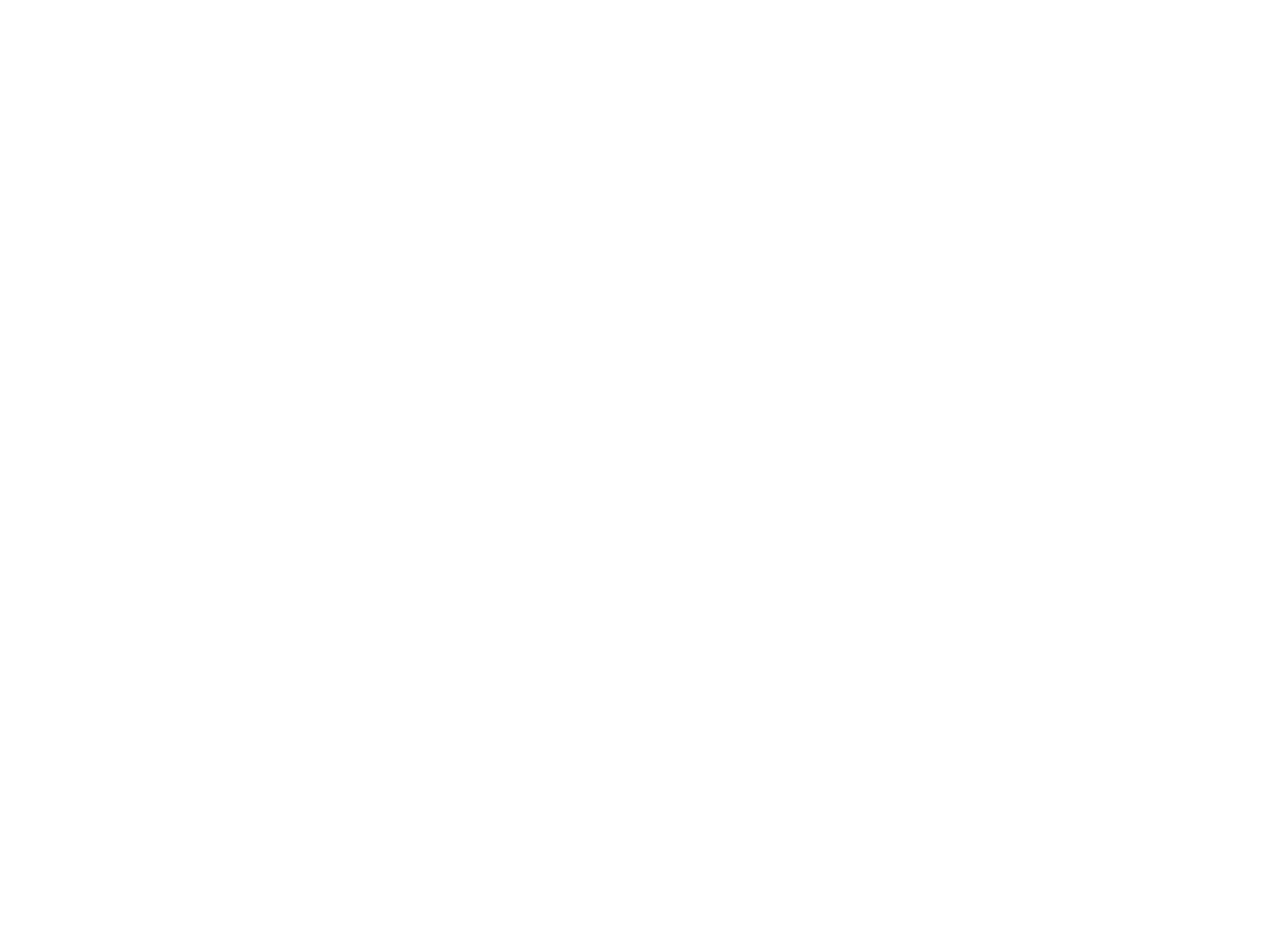
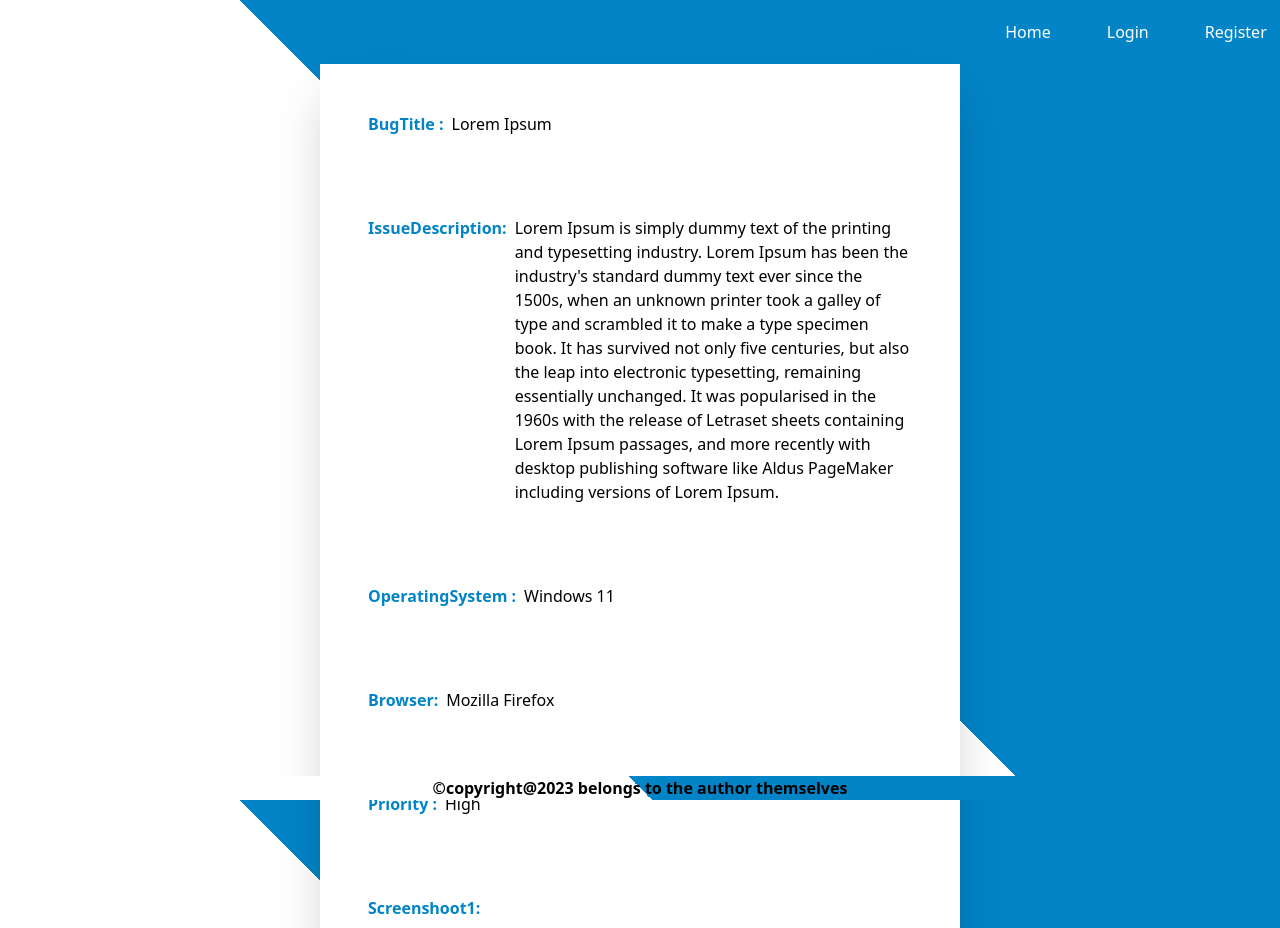
Before and after one commit to jenny-hub90/Bug-Report-Generator, a React (Create React App) app: page /Record in a window 1280 px wide. Before the commit this address had no page. Shown: the top 928 px of the page. Before the commit the page ends 800 px from the top, so only its background shows below. Built offline with nearby package versions, Linux system fonts and the light colour scheme.

Commit message:
completed adding single view for bug record

```diff
--- a/public/index.html
+++ b/public/index.html
@@ -2,7 +2,7 @@
 <html lang="en">
   <head>
     <meta charset="utf-8" />
-    <link rel="icon" href="%PUBLIC_URL%/favicon.ico" />
+    <link rel="icon" href="%PUBLIC_URL%/fav.ico" />
     <meta name="viewport" content="width=device-width, initial-scale=1" />
     <meta name="theme-color" content="#000000" />
     <meta
@@ -24,7 +24,7 @@
       work correctly both with client-side routing and a non-root public URL.
       Learn how to configure a non-root public URL by running `npm run build`.
     -->
-    <title>React App</title>
+    <title>Bug Report Generator</title>
   </head>
   <body>
     <noscript>You need to enable JavaScript to run this app.</noscript>
--- a/src/App.js
+++ b/src/App.js
@@ -6,6 +6,7 @@
 import Home from './components/Home';
 import BugForm from './components/BugForm';
 import BugRecords from './components/BugRecords';
+import BugRecord from './components/BugRecord';
 
 function App() {
   return (
@@ -16,6 +17,7 @@
         <Route path="/Register" element={<Register />} />
         <Route path="/BugForm" element={<BugForm />} />
         <Route path="/BugRecords" element={<BugRecords />} />
+        <Route path="/Record" element={<BugRecord />} />
       </Routes>
     </Router>
   );
--- a/src/components/BugForm.jsx
+++ b/src/components/BugForm.jsx
@@ -32,7 +32,7 @@
        }
         `}
       </style>
-    <nav className="fixed top-0 overflow-hidden flex justify-between items-center sm:justify-center space-x-4 p-3 z-9999">
+    <nav className="fixed top-0 overflow-hidden flex justify-between items-center sm:justify-center space-x-4 p-3">
         <div className="logo">
           <img src="./images/bug.png" alt="Logo" className="w-40 h-auto p-2" />
         </div>
--- /dev/null
+++ b/src/components/BugRecord.jsx
@@ -0,0 +1,131 @@
+import React from 'react'
+import { Link } from "react-router-dom";
+
+const BugRecord = () => {
+  return (
+    <div>
+    <style>
+    {`
+    html, body {
+      height: 100%;
+      margin: 0;
+      padding: 0;
+      background:linear-gradient(45deg, white 0 50%, #0284C7 50% 100%);
+    }
+    .image{
+      width:50%;
+      height:auto;
+      border-radius: 10px 50px 10px;
+      box-shadow: 5px 10px rgb(2,132,199);
+      margin: auto;
+    }
+    .logo {
+      margin-right: 60rem;
+    }
+    .Break{
+      display:flex;
+      flex-direction: column;
+    }
+    footer {
+      position: fixed;
+      left: 0;
+      bottom: 0;
+      width: 100%;
+      background:linear-gradient(45deg, white 0 50%, #0284C7 50% 100%);
+      text-align: center;
+      font-weight: 600;
+   }
+    `}
+  </style>
+
+    <nav className="flex justify-between items-center sm:justify-center space-x-4 p-3">
+    <div className="logo">
+      <img src="./images/bug.png" alt="Logo" className="w-40 h-auto p-2" />
+    </div>
+      <div className="flex space-x-8">
+        {[
+            ['Home', '/'],
+            ['Login', '/Login'],
+            ['Register', '/Register'],
+        ].map(([title, url]) => (
+        <Link to={url} className="text-white rounded-lg px-3 py-2 text-slate-700 font-medium hover:bg-sky-400 hover:text-white">{title}</Link>
+         ))}
+      </div>
+    </nav>
+    <div class="bg-white shadow-2xl w-1/2 m-auto p-2">
+        <div class="flex flex-col ...">
+            <div class="flex m-10">
+                <div>
+                <h3 class="text-sky-600 font-bold ">BugTitle : </h3>
+                </div>
+                <div>
+                <p class="pl-2"> Lorem Ipsum </p>
+                </div>
+            </div>
+            <div class="flex m-10">
+                <div>
+                <h3 class="text-sky-600 font-bold">IssueDescription: </h3>
+                </div>
+                <div>
+                <p class="pl-2"> Lorem Ipsum is simply dummy text of the printing and typesetting industry. Lorem Ipsum has been the industry's standard dummy text ever since the 1500s, when an unknown printer took a galley of type and scrambled it to make a type specimen book. It has survived not only five centuries, but also the leap into electronic typesetting, remaining essentially unchanged. It was popularised in the 1960s with the release of Letraset sheets containing Lorem Ipsum passages, and more recently with desktop publishing software like Aldus PageMaker including versions of Lorem Ipsum. </p>
+                </div>
+            </div>
+            <div class="flex m-10">
+                <div>
+                <h3 class="text-sky-600 font-bold">OperatingSystem : </h3>
+                </div>
+                <div>
+                <p class="pl-2"> Windows 11 </p>
+                </div>
+            </div>
+            <div class="flex m-10">
+                <div>
+                <h3 class="text-sky-600 font-bold">Browser: </h3>
+                </div>
+                <div>
+                <p class="pl-2"> Mozilla Firefox </p>
+                </div>
+            </div>
+            <div class="flex m-10">
+                <div>
+                <h3 class="text-sky-600 font-bold">Priority : </h3>
+                </div>
+                <div>
+                <p class="pl-2"> High </p>
+                </div>
+            </div>
+            <div class="flex m-10">
+                <div>
+                <h3 class="text-sky-600 font-bold">Screenshoot1:</h3>
+                </div>
+                <div>
+                <img class="pl-2 w-3/4 h-auto m-auto" src="./images/bug.png" />
+                </div>
+            </div>
+            <div class="flex m-10">
+                <div>
+                <h3 class="text-sky-600 font-bold">Screenshoot2:</h3>
+                </div>
+                <div>
+                <img class="pl-2 w-3/4 h-auto m-auto" src="./images/bug.png"/>
+                </div>
+            </div>
+            <div class="flex m-10">
+                <div>
+                <h3 class="text-sky-600 font-bold">BugStatus:</h3>
+                </div>
+                <div>
+                <p class="pl-2">In Queue</p>
+                </div>
+            </div>
+        </div>
+    </div>
+    <div>
+        <button>Back</button>
+    </div>
+    <footer>&copy;copyright@2023 belongs to the author themselves </footer>
+    </div>
+  )
+}
+
+export default BugRecord
--- a/src/components/BugRecords.jsx
+++ b/src/components/BugRecords.jsx
@@ -94,6 +94,7 @@
 
           </div>
       </div>
+      <footer>&copy;copyright@2023 belongs to the author themselves </footer>
     </div>
   )
 }
```
Also changed, not shown: 1 other file (tests, documents, lock files or other folders).
